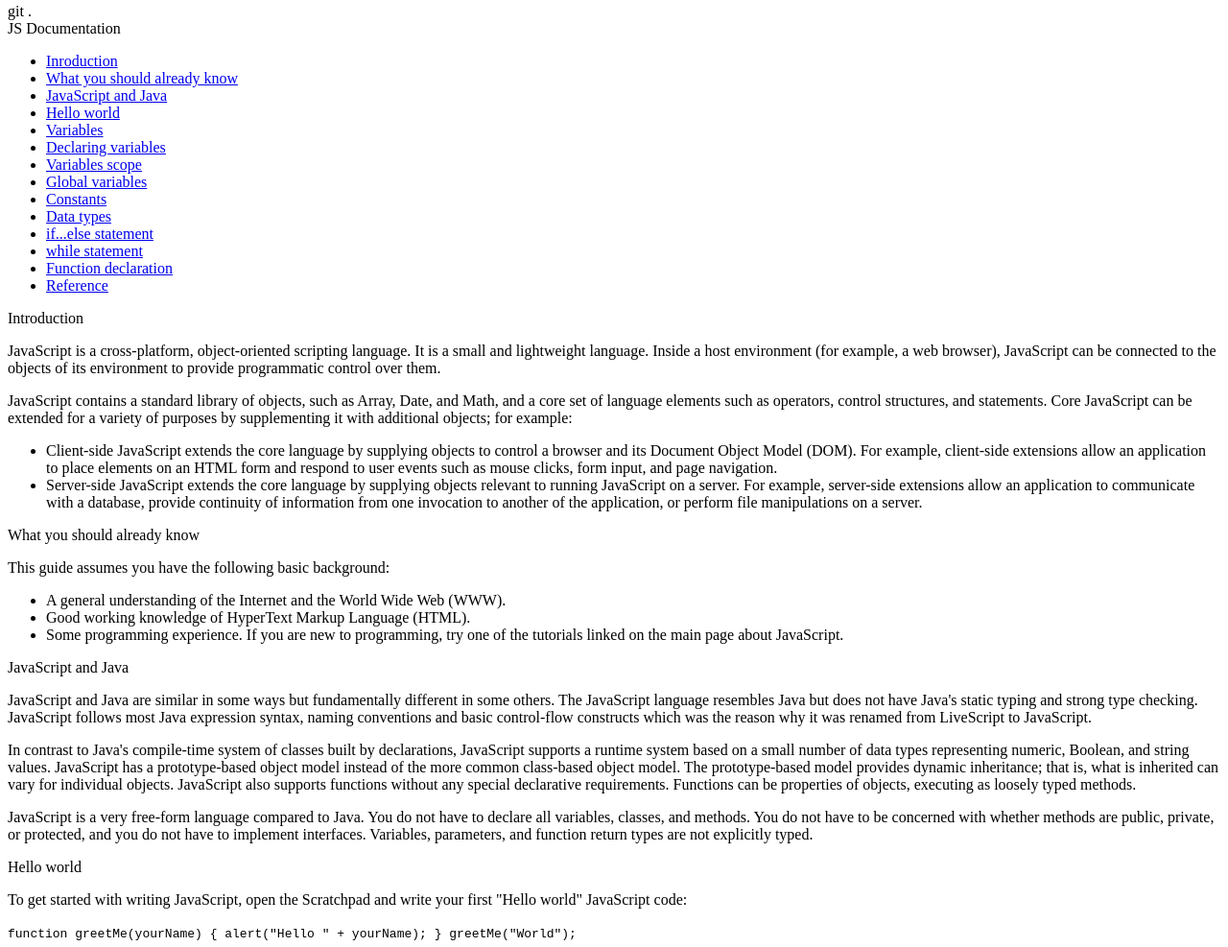
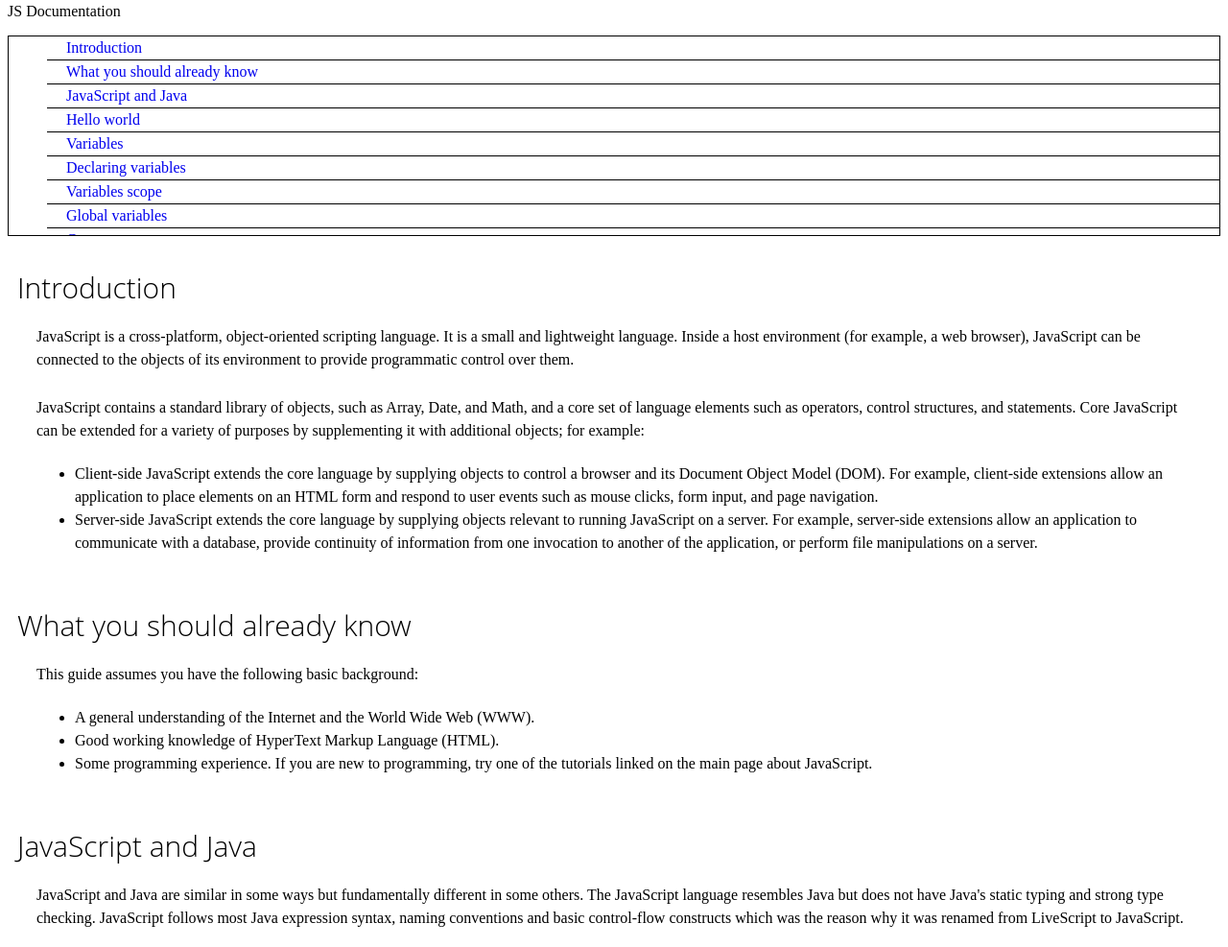
Before and after one commit to Miroriana/Documentation_page, a plain HTML site: page index.html in a window 1280 px wide. Shown: the part 5-992 px from the top of the page at 96% size. Drawn offline with Linux system fonts and the light colour scheme; a script that the page names is missing.

Commit message:
after adding css

```diff
--- a/index.html
+++ b/index.html
@@ -11,10 +11,10 @@
 <body>
     <main id="main-doc">
         <div>
-        <nav id="navbar">git .
+        <nav id="navbar">
             <header>JS Documentation</header>
-            <ul>
-                <li><a href="#Introduction" class="nav-link">Inroduction</a></li>
+            <ul id="navigation">
+                <li><a href="#Introduction" class="nav-link">Introduction</a></li>
                 <li><a href="#What_you_should_already_know" class="nav-link">What you should already know</a></li>
                 <li><a href="#JavaScript_and_Java" class="nav-link">JavaScript and Java</a></li>
                 <li><a href="#Hello_world" class="nav-link">Hello world</a></li>
@@ -122,12 +122,12 @@
                 <p>The latest ECMAScript standard defines seven data types:</p>
                 <ul>
                     <li>Six data types that are primitives:</li>
-                    <li>Boolean. true and false.</li>
-                    <li>null. A special keyword denoting a null value. Because JavaScript is case-sensitive, null is not the same as Null, NULL, or any other variant.</li>
-                    <li>undefined. A top-level property whose value is undefined.</li>
-                    <li>Number. 42 or 3.14159.</li>
-                    <li>String. "Howdy"</li>
-                    <li>Symbol (new in ECMAScript 2015). A data type whose instances are unique and immutable.</li>
+                    <li style="list-style-type: circle;">Boolean. true and false.</li>
+                    <li style="list-style-type: circle;">null. A special keyword denoting a null value. Because JavaScript is case-sensitive, null is not the same as Null, NULL, or any other variant.</li>
+                    <li style="list-style-type: circle;">undefined. A top-level property whose value is undefined.</li>
+                    <li style="list-style-type: circle;">Number. 42 or 3.14159.</li>
+                    <li style="list-style-type: circle;">String. "Howdy"</li>
+                    <li style="list-style-type: circle;">Symbol (new in ECMAScript 2015). A data type whose instances are unique and immutable.</li>
                     <li>and Object</li>
                 </ul>
                 <p>Although these data types are a relatively small amount, they enable you to perform useful functions with your applications. Objects and functions are the other fundamental elements in the language. You can think of objects as named containers for values, and functions as procedures that your application can perform.</p>
--- a/styles.css
+++ b/styles.css
@@ -0,0 +1,78 @@
+@media only screen and (max-width: 400px) {
+    body{
+      font-size: 30px;
+    }
+  }
+/* navigation bar */
+/* #navbar{
+    background-color: white;
+    position: absolute;
+    top: 0;
+    padding: 0;
+    margin: 0;
+    width: 100%;
+    max-height: 275px;
+    border: none;
+    z-index: 1;
+    border-bottom: 2px solid black;
+} */
+#navbar ul{
+    border: 1px solid;
+    height: 207px;
+    overflow: auto;
+}
+
+
+#navigation{
+    display: flex;
+    flex-direction: column;
+    border:2px solid black;
+    padding-left: -10px;
+}
+#navigation li{
+    list-style: none;
+    border-bottom: 1px solid black;
+    color:black ;
+    display: list-item;
+}
+#navigation a{
+    text-decoration: none;
+    padding: 20px;
+
+}
+
+/* whole section part */
+.main-section{
+    padding: 20px 30px;
+}
+.main-section p,li,code{
+    font-size: 16px;
+    line-height: 1.5em;
+}
+.main-section header{
+    margin-left: -20px;
+    font-size: 30px;
+    font-weight: 300;
+    line-height: 1.2em;
+    font-family: 'Open Sans', Arial, sans-serif;
+}
+p{
+    display: block;
+    padding: 5px 0 ;
+    line-height: 1.5em;
+}
+code{
+    display: block;
+    text-align: left;
+    white-space: pre-line;
+    position: relative;
+    word-break: normal;
+    word-wrap: normal;
+    line-height: 2;
+    background-color: #f7f7f7;
+    padding: 15px;
+    margin: 10px;
+    border-radius: 5px;
+
+
+}
```
